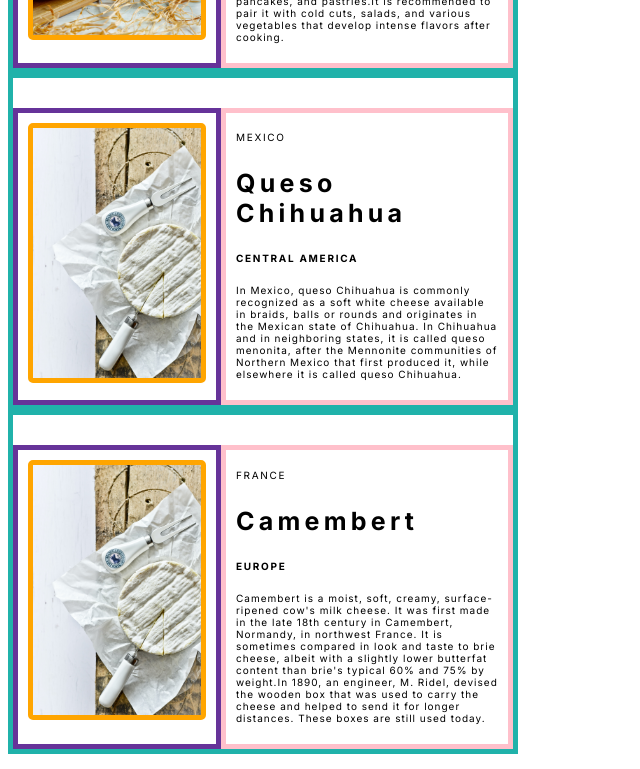
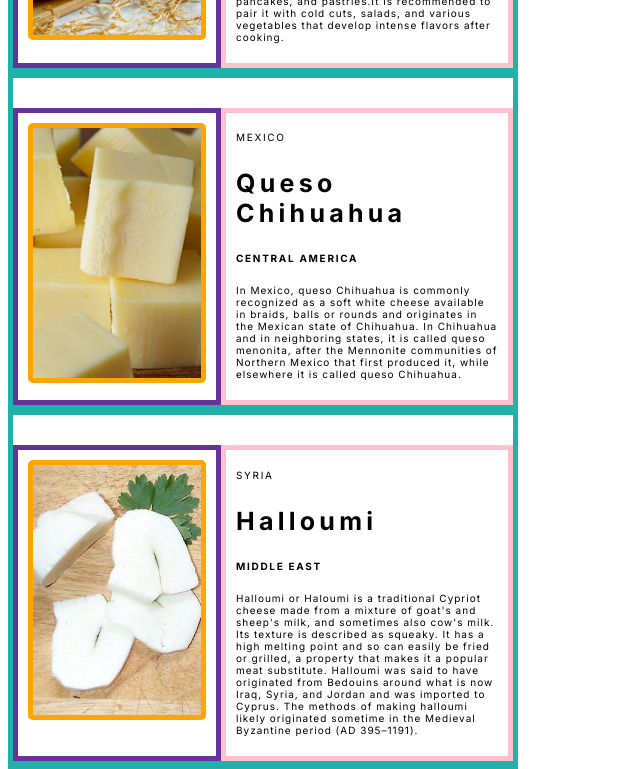
Before and after one commit to BikeMouse/WorldCheeses, a React (Vite) app: page / in a window 1280 px wide. Shown: the part 1020-1789 px from the top of the page, without its empty margins (0-640 px from the left). Built offline with nearby package versions, Linux system fonts and the light colour scheme.

Commit message:
add changes to data

```diff
--- a/src/data.js
+++ b/src/data.js
@@ -25,7 +25,7 @@ export default [
     },
     {
         id: 5,
-        coverImg: "Camembert.jpg",
+        coverImg: "Chihuahua.jpg",
         country: 'Mexico',
         name: 'Queso Chihuahua',
         continent: 'Central America',
@@ -33,6 +33,14 @@ export default [
     },
     {
         id: 5,
+        coverImg: "Halloumi.jpg",
+        country: 'Syria',
+        name: 'Halloumi',
+        continent: 'Middle East',
+        description: "Halloumi or Haloumi is a traditional Cypriot cheese made from a mixture of goat's and sheep's milk, and sometimes also cow's milk. Its texture is described as squeaky. It has a high melting point and so can easily be fried or grilled, a property that makes it a popular meat substitute. Halloumi was said to have originated from Bedouins around what is now Iraq, Syria, and Jordan and was imported to Cyprus. The methods of making halloumi likely originated sometime in the Medieval Byzantine period (AD 395–1191).",
+    },
+    {
+        id: 6,
         coverImg: "Camembert.jpg",
         country: 'France',
         name: 'Camembert',
```
Also changed, not shown: src/assets/Chihuahua.jpg (added), src/assets/Halloumi.jpg (added).
